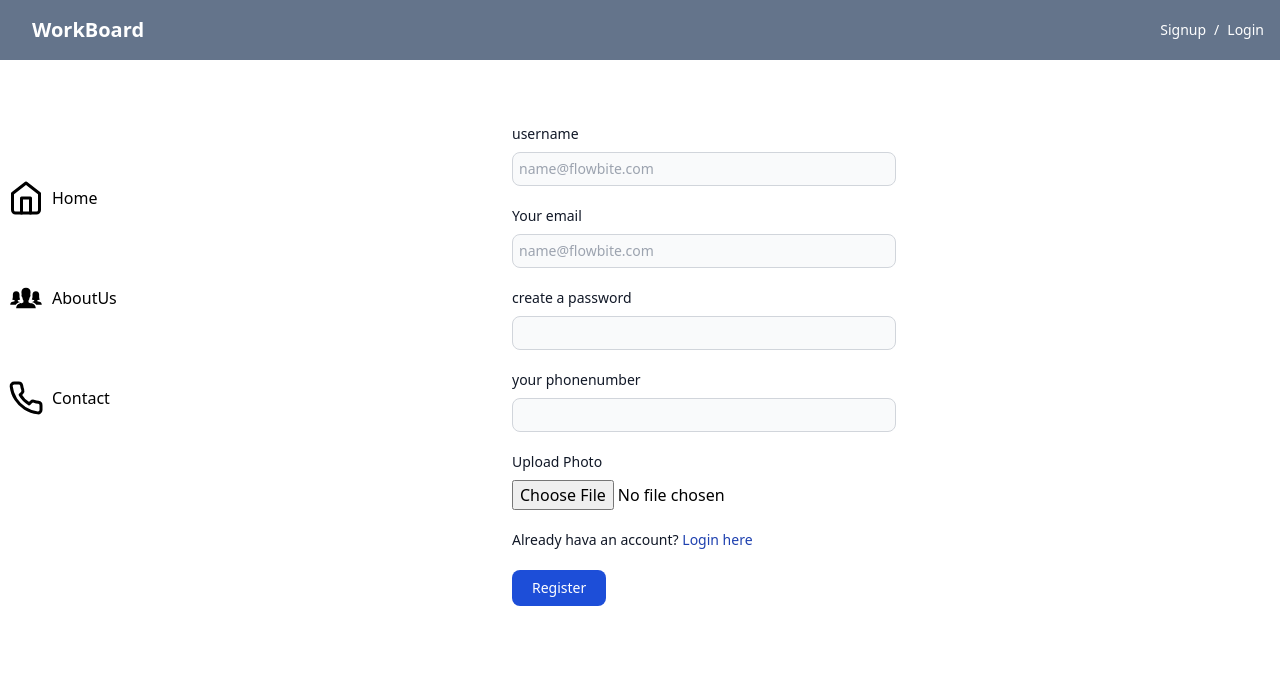
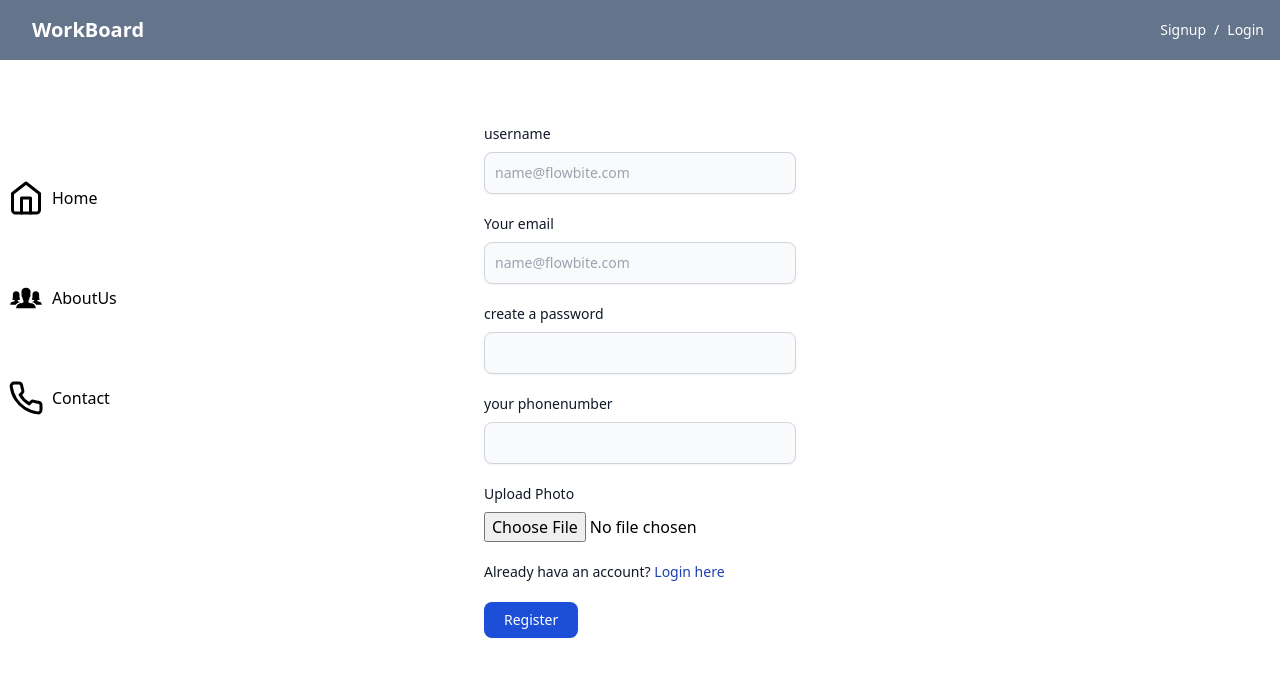
Before and after one commit to gowthamazmeera09/workboard-frontend, a React (Create React App) app: page /Sigup in a window 1280 px wide. Shown: the top 676 px of the page. Built offline with nearby package versions, Linux system fonts and the light colour scheme.

Commit message:
changes in css

```diff
--- a/src/pages/AddWorkForm.jsx
+++ b/src/pages/AddWorkForm.jsx
@@ -80,7 +80,11 @@ function AddWorkForm() {
                         <label htmlFor="photos" className="block mb-2 text-sm font-medium text-gray-900 dark:text-black">Upload Photo</label>
                         <input type="file" name="photos" multiple onChange={(e) => setFile(e.target.files)} className="block w-full" />
                     </div>
-                    <button type="submit" className="text-white bg-blue-700 hover:bg-blue-800 focus:ring-4 focus:outline-none focus:ring-blue-300 font-medium rounded-lg text-sm w-full px-5 py-2.5 text-center">Add</button>
+                    <button
+                        type="submit"
+                        className="text-white bg-blue-700 hover:bg-blue-800  focus:ring-4 focus:outline-none focus:ring-blue-300 font-medium rounded-lg text-sm w-small sm:w-auto px-5 py-2 text-center dark:bg-blue-600 dark:hover:bg-blue-700 dark:focus:ring-blue-800">
+                        Add
+                    </button>
                 </form>
             </div>
             <Footer />
--- a/src/pages/Sigin.jsx
+++ b/src/pages/Sigin.jsx
@@ -94,8 +94,7 @@ function Sigin() {
 
         <button
           type="submit"
-          className="text-white bg-blue-700 hover:bg-blue-800 mx-16 focus:ring-4 focus:outline-none focus:ring-blue-300 font-medium rounded-lg text-sm w-small sm:w-auto px-5 py-2 text-center dark:bg-blue-600 dark:hover:bg-blue-700 dark:focus:ring-blue-800"
-        >
+          className="text-white bg-blue-700 hover:bg-blue-800 mx-16 focus:ring-4 focus:outline-none focus:ring-blue-300 font-medium rounded-lg text-sm w-small sm:w-auto px-5 py-2 text-center dark:bg-blue-600 dark:hover:bg-blue-700 dark:focus:ring-blue-800">
           Submit
         </button>
       </form>
--- a/src/pages/Sigup.jsx
+++ b/src/pages/Sigup.jsx
@@ -61,41 +61,41 @@ function Sigup() {
     }
   };
   return (
-    <div>
+    <div className='min-h-screen flex flex-col pr-20 pl-20'>
       {success && <div style={{ color: 'green' }}>{success}</div>}
       {error && <div style={{ color: 'red' }}>{error}</div>}
       <form class="max-w-sm mx-auto mt-20 lg:mt-[-300px]" onSubmit={handleSubmit}>
         <div class="mb-5">
-          <label for="username" class="block mb-2 text-sm font-medium mx-16 text-gray-900 dark:text-black">username</label>
-          <input type="text" name='username' value={username} onChange={(e) => setUsername(e.target.value)} class="bg-gray-50 border border-gray-300 mx-16 text-gray-900 text-sm rounded-lg  w-60 focus:ring-blue-500 focus:border-blue-500 block w-medium lg:w-full p-1.5 dark:bg-gray-700 dark:border-gray-600 dark:placeholder-gray-400 dark:text-white dark:focus:ring-blue-500 dark:focus:border-blue-500" placeholder="name@flowbite.com" required />
+          <label for="username"class="block mb-2 text-sm font-medium text-gray-900 dark:text-white">username</label>
+          <input type="text" name='username' value={username} onChange={(e) => setUsername(e.target.value)} class="shadow-sm bg-gray-50 border border-gray-300 text-gray-900 text-sm rounded-lg focus:ring-blue-500 focus:border-blue-500 block w-full p-2.5 dark:bg-gray-700 dark:border-gray-600 dark:placeholder-gray-400 dark:text-white dark:focus:ring-blue-500 dark:focus:border-blue-500 dark:shadow-sm-light" placeholder="name@flowbite.com" required />
         </div>
         <div class="mb-5">
-          <label for="email" class="block mb-2 text-sm font-medium mx-16 text-gray-900 dark:text-black">Your email</label>
-          <input type="email" name='email' value={email} onChange={(e) => setEmail(e.target.value)} class="bg-gray-50 border border-gray-300 mx-16 text-gray-900 text-sm rounded-lg  w-60 focus:ring-blue-500 focus:border-blue-500 block w-medium lg:w-full p-1.5 dark:bg-gray-700 dark:border-gray-600 dark:placeholder-gray-400 dark:text-white dark:focus:ring-blue-500 dark:focus:border-blue-500" placeholder="name@flowbite.com" required />
+          <label for="email" class="block mb-2 text-sm font-medium text-gray-900 dark:text-white">Your email</label>
+          <input type="email" name='email' value={email} onChange={(e) => setEmail(e.target.value)} class="shadow-sm bg-gray-50 border border-gray-300 text-gray-900 text-sm rounded-lg focus:ring-blue-500 focus:border-blue-500 block w-full p-2.5 dark:bg-gray-700 dark:border-gray-600 dark:placeholder-gray-400 dark:text-white dark:focus:ring-blue-500 dark:focus:border-blue-500 dark:shadow-sm-light" placeholder="name@flowbite.com" required />
         </div>
         <div class="mb-5">
-          <label for="password" class="block mb-2 text-sm font-medium mx-16 text-gray-900 dark:text-black">create a password</label>
-          <input type="password" name='password' value={password} onChange={(e) => setPassword(e.target.value)} class="bg-gray-50 border border-gray-300 mx-16 text-gray-900 text-sm rounded-lg  w-60 focus:ring-blue-500 focus:border-blue-500 block w-medium lg:w-full p-1.5 dark:bg-gray-700 dark:border-gray-600 dark:placeholder-gray-400 dark:text-white dark:focus:ring-blue-500 dark:focus:border-blue-500" required />
+          <label for="password" class="block mb-2 text-sm font-medium text-gray-900 dark:text-white">create a password</label>
+          <input type="password" name='password' value={password} onChange={(e) => setPassword(e.target.value)} class="shadow-sm bg-gray-50 border border-gray-300 text-gray-900 text-sm rounded-lg focus:ring-blue-500 focus:border-blue-500 block w-full p-2.5 dark:bg-gray-700 dark:border-gray-600 dark:placeholder-gray-400 dark:text-white dark:focus:ring-blue-500 dark:focus:border-blue-500 dark:shadow-sm-light" required />
         </div>
         <div class="mb-5">
-          <label for="phonenumber" class="block mb-2 text-sm font-medium mx-16 text-gray-900 dark:text-black">your phonenumber</label>
-          <input type="number" name='phonenumber' value={phonenumber} onChange={(e) => setPhonenumber(e.target.value)} class="bg-gray-50 border border-gray-300 mx-16 text-gray-900 text-sm rounded-lg  w-60 focus:ring-blue-500 focus:border-blue-500 block w-medium lg:w-full p-1.5 dark:bg-gray-700 dark:border-gray-600 dark:placeholder-gray-400 dark:text-white dark:focus:ring-blue-500 dark:focus:border-blue-500" required />
+          <label for="phonenumber" class="block mb-2 text-sm font-medium text-gray-900 dark:text-white">your phonenumber</label>
+          <input type="number" name='phonenumber' value={phonenumber} onChange={(e) => setPhonenumber(e.target.value)} class="shadow-sm bg-gray-50 border border-gray-300 text-gray-900 text-sm rounded-lg focus:ring-blue-500 focus:border-blue-500 block w-full p-2.5 dark:bg-gray-700 dark:border-gray-600 dark:placeholder-gray-400 dark:text-white dark:focus:ring-blue-500 dark:focus:border-blue-500 dark:shadow-sm-light" required />
         </div>
         <div class="mb-5">
-          <label htmlFor="photo" class="block mb-2 text-sm font-medium mx-16 text-gray-900 dark:text-black">Upload Photo</label>
-          <input type="file" name="photo" onChange={(e) => setFile(e.target.files[0])} class="mx-16" />
+          <label htmlFor="photo" className="block mb-2 text-sm font-medium text-gray-900 dark:text-black">Upload Photo</label>
+          <input type="file" name="photo" onChange={(e) => setFile(e.target.files[0])} className="block w-full" />
         </div>
 
 
         <div className='mb-5'>
-          <label for="password" class="block mb-2 text-sm font-medium mx-16 text-gray-900 dark:text-black">Already hava an account?
+          <label for="password" class="block mb-2 text-sm font-medium  text-gray-900 dark:text-black">Already hava an account?
             <Link to="/Sigin" className="text-sm text-blue-800  dark:text-blue-500 hover:underline"> Login here</Link>
           </label>
 
         </div>
 
 
-        <button type="submit" class="text-white bg-blue-700 hover:bg-blue-800 mx-16 focus:ring-4 focus:outline-none focus:ring-blue-300 font-medium rounded-lg text-sm w-small sm:w-auto px-5 py-2 text-center dark:bg-blue-600 dark:hover:bg-blue-700 dark:focus:ring-blue-800">Register</button>
+        <button type="submit" class="text-white bg-blue-700 hover:bg-blue-800  focus:ring-4 focus:outline-none focus:ring-blue-300 font-medium rounded-lg text-sm w-small sm:w-auto px-5 py-2 text-center dark:bg-blue-600 dark:hover:bg-blue-700 dark:focus:ring-blue-800">Register</button>
       </form>
     </div>
   );
```
